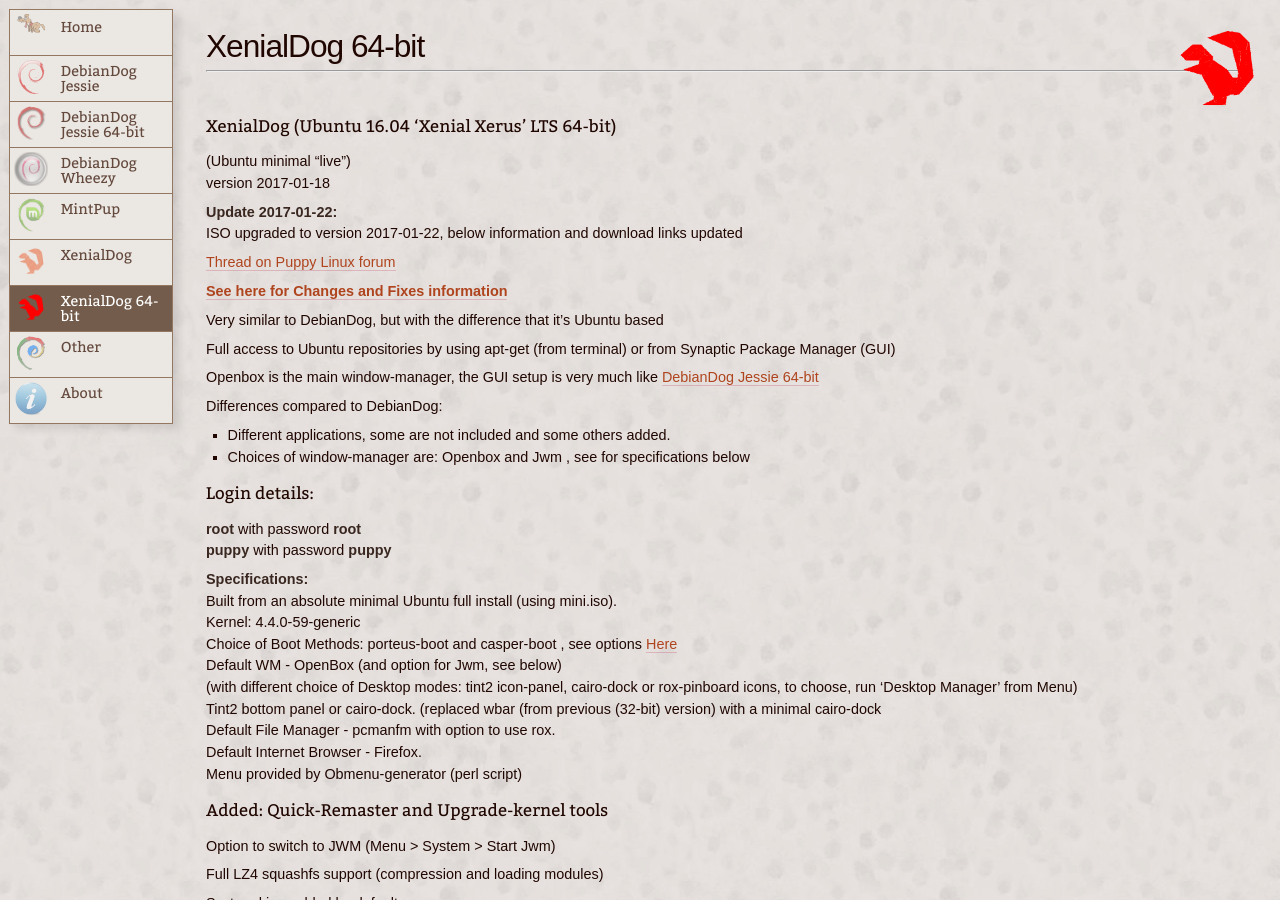
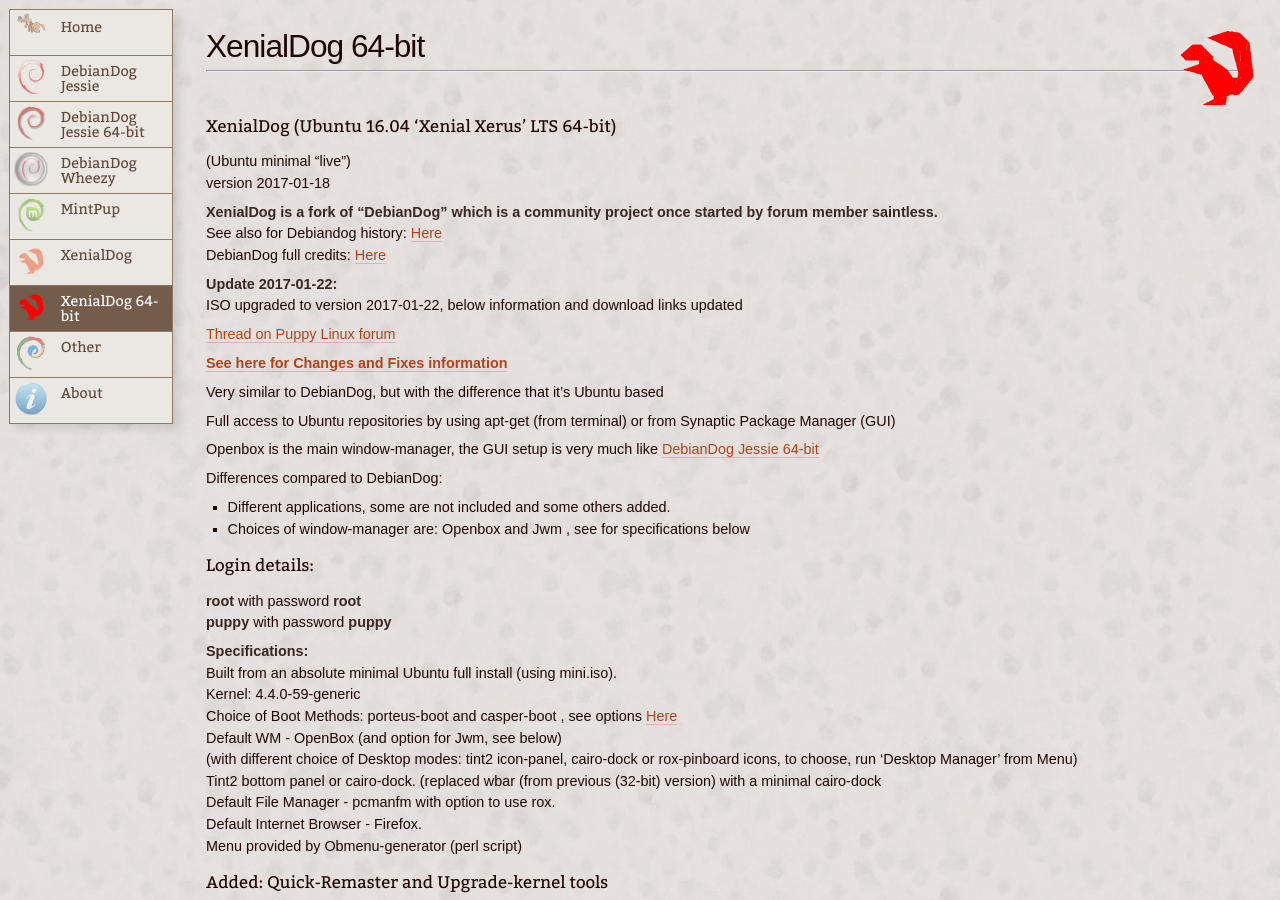
Before and after one commit to DebianDog/doglinux, a Jekyll site: the page built from zz05zxenialdog.md, in a window 1280 px wide and 900 px high. Built offline with Jekyll 4.4.1, drawn with Linux system fonts in a browser that asks for light colours; comment, search, counter and statistics services are not loaded.

Commit message:
Added message Xenialdog being a fork of Debiandog

```diff
--- a/zz05zxenialdog.md
+++ b/zz05zxenialdog.md
@@ -10,6 +10,10 @@ image: css/xerus64.png
 ### XenialDog (Ubuntu 16.04 'Xenial Xerus' LTS 64-bit)
 (Ubuntu minimal "live")
 version 2017-01-18
+
+**XenialDog is a fork of "DebianDog" which is a community project once started by forum member saintless.**
+See also for Debiandog history: [Here](https://debiandog.github.io/doglinux/zz07about.html){:target="_blank"}
+DebianDog full credits: [Here](https://github.com/DebianDog/Wheezy/blob/master/Credits.md){:target="_blank"}
 
 **Update 2017-01-22:**
 ISO upgraded to version 2017-01-22, below information and download links updated
```
Also changed, not shown: zz05xenialdog.md (+4 -0 lines).
